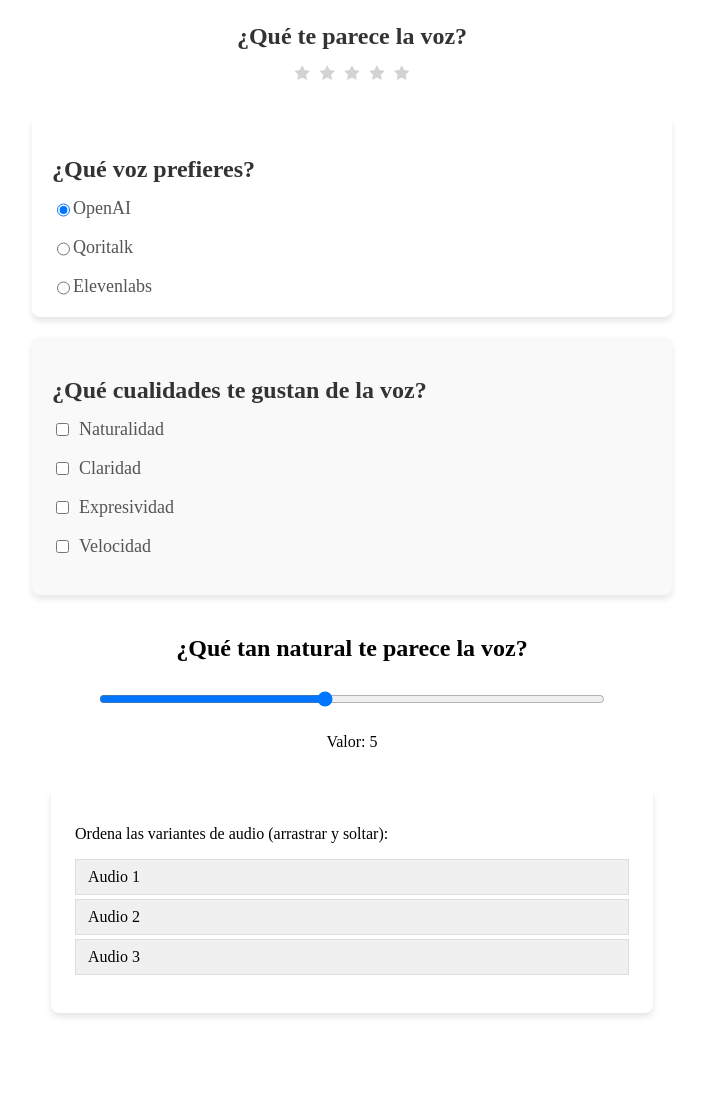
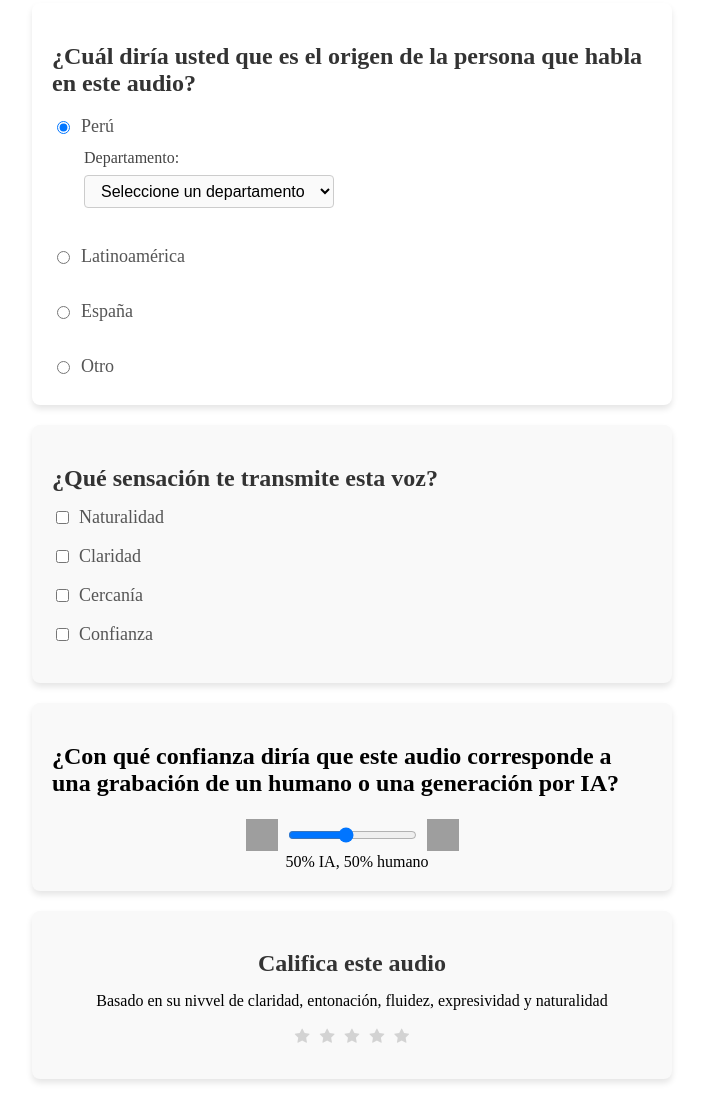
Before and after one commit to JosueFlorian17/qoritalkweb, a plain HTML site: page index.html in a window 1280 px wide. Shown: the part 369-1468 px from the top of the page, without its empty margins (288-991 px from the left). Before the commit the page ends 1402 px from the top, so only its background shows below. Drawn offline with Linux system fonts and the light colour scheme; grey boxes are pictures that could not be loaded.

Commit message:
Refactor audio feedback section and enhance voice rating interface

```diff
--- a/index.html
+++ b/index.html
@@ -33,66 +33,69 @@
             </audio>
         </div>
 
-        <div class="audio-container" id="Qoritalk-audio">
-            <p>Escucha la frase</p>
-            <audio id="qoritalk-player" controls>
-                <source
-                    src="https://qoritalk.com/api/tts?text=Hoy%20me%20gusta%20la%20vida%20mucho%20menos,%20pero%20siempre%20me%20gusta%20vivir.&voice=es-ES-Standard-A"
-                    type="audio/mpeg">
-                Tu navegador no soporta el elemento de audio.
-            </audio>
-        </div>
-
-
-        <div class="audio-container" id="Elevenlabs-audio">
-            <p>Escucha la frase</p>
-            <audio id="qoritalk-player-2" controls>
-                <source
-                    src="https://qoritalk.com/api/tts?text=Hoy%20me%20gusta%20la%20vida%20mucho%20menos,%20pero%20siempre%20me%20gusta%20vivir.&voice=es-ES-Standard-B"
-                    type="audio/mpeg">
-                Tu navegador no soporta el elemento de audio.
-            </audio>
-        </div>
-
 
     </div>
 
 
     <div class="form-container">
-        <div class="stars-rating">
-            <h2>¿Qué te parece la voz?</h2>
-            <div class="stars">
-                <span class="fa fa-star" onclick="rateVoice(1)"></span>
-                <span class="fa fa-star" onclick="rateVoice(2)"></span>
-                <span class="fa fa-star" onclick="rateVoice(3)"></span>
-                <span class="fa fa-star" onclick="rateVoice(4)"></span>
-                <span class="fa fa-star" onclick="rateVoice(5)"></span>
-            </div>
-        </div>
-    </div>
 
 
         <div class="multiple-choice">
             <div class="question">
-            <h2>¿Qué voz prefieres?</h2>
+                <h2>¿Cuál diría usted que es el origen de la persona que habla en este audio?</h2>
                 <label>
-                <input type="radio" name="voice" value="OpenAI" checked>
-                OpenAI
+                    <input type="radio" name="voice" value="Perú" checked onchange="toggleDepartamento(this)">
+                    Perú
+                </label>
+                <div id="departamento-container">
+                    <label for="departamento">Departamento:</label>
+                    <select id="departamento" name="departamento">
+                        <option value="">Seleccione un departamento</option>
+                        <option value="Amazonas">Amazonas</option>
+                        <option value="Áncash">Áncash</option>
+                        <option value="Apurímac">Apurímac</option>
+                        <option value="Arequipa">Arequipa</option>
+                        <option value="Ayacucho">Ayacucho</option>
+                        <option value="Cajamarca">Cajamarca</option>
+                        <option value="Callao">Callao</option>
+                        <option value="Cusco">Cusco</option>
+                        <option value="Huancavelica">Huancavelica</option>
+                        <option value="Huánuco">Huánuco</option>
+                        <option value="Ica">Ica</option>
+                        <option value="Junín">Junín</option>
+                        <option value="La Libertad">La Libertad</option>
+                        <option value="Lambayeque">Lambayeque</option>
+                        <option value="Lima">Lima</option>
+                        <option value="Loreto">Loreto</option>
+                        <option value="Madre de Dios">Madre de Dios</option>
+                        <option value="Moquegua">Moquegua</option>
+                        <option value="Pasco">Pasco</option>
+                        <option value="Piura">Piura</option>
+                        <option value="Puno">Puno</option>
+                        <option value="San Martín">San Martín</option>
+                        <option value="Tacna">Tacna</option>
+                        <option value="Tumbes">Tumbes</option>
+                        <option value="Ucayali">Ucayali</option>
+                    </select>
+                </div>
+                <br>
+                <label>
+                    <input type="radio" name="voice" value="latam" onchange="toggleDepartamento(this)">
+                    Latinoamérica
                 </label><br>
                 <label>
-                <input type="radio" name="voice" value="Qoritalk">
-                Qoritalk
+                    <input type="radio" name="voice" value="España" onchange="toggleDepartamento(this)">
+                    España
                 </label><br>
                 <label>
-                <input type="radio" name="voice" value="Elevenlabs">
-                Elevenlabs
+                    <input type="radio" name="voice" value="otro" onchange="toggleDepartamento(this)">
+                    Otro
                 </label>
-
             </div>
         </div>
-
+    </div>
         <div class="voice-qualities">
-        <h2>¿Qué cualidades te gustan de la voz?</h2>
+        <h2>¿Qué sensación te transmite esta voz?</h2>
         <label>
             <input type="checkbox" name="qualities" value="Naturalidad">
             Naturalidad
@@ -102,33 +105,42 @@
             Claridad
         </label><br>
         <label>
-            <input type="checkbox" name="qualities" value="Expresividad">
-            Expresividad
+            <input type="checkbox" name="qualities" value="Cercanía">
+            Cercanía
         </label><br>
         <label>
-            <input type="checkbox" name="qualities" value="Velocidad">
-            Velocidad
+            <input type="checkbox" name="qualities" value="Confianza">
+            Confianza
         </label><br>
 
     </div>
 
     <div class="slider-container">
-        <h2>¿Qué tan natural te parece la voz?</h2>
-        <input type="range" min="1" max="10" value="5" class="slider" id="naturalness-slider">
-        <p>Valor: <span id="slider-value">5</span></p>
+        <h2>¿Con qué confianza diría que este audio corresponde a una grabación de un humano o una generación por IA?</h2>
+        <div style="display: flex; align-items: center; gap: 10px;">
+            <img src="https://img.icons8.com/ios-filled/40/robot-2.png" alt="IA" title="IA" style="width:32px;height:32px;">
+            <input type="range" min="1" max="10" value="5" class="slider" id="naturalness-slider" style="flex:1;">
+            <img src="https://img.icons8.com/ios-filled/40/user-male-circle.png" alt="Humano" title="Humano" style="width:32px;height:32px;">
 
         </div>
+        <span id="slider-value" style="margin-left:10px;">5</span>
+    </div>
 
-    <div class="rank-container">
-        <fieldset style="border: 1px solid #ffffff; padding: 20px; border-radius: 8px;">
-            <p>Ordena las variantes de audio (arrastrar y soltar):</p>
-            <ul id="rankList">
-                <li draggable="true">Audio 1</li>
-                <li draggable="true">Audio 2</li>
-                <li draggable="true">Audio 3</li>
-            </ul>
-        </fieldset>
+
+
+    <div class="stars-rating">
+            <h2>Califica este audio</h2>
+            <span>Basado en su nivvel de claridad, entonación, fluidez, expresividad y naturalidad</span>
+            <br>
+            <div class="stars">
+                <span class="fa fa-star" onclick="rateVoice(1)"></span>
+                <span class="fa fa-star" onclick="rateVoice(2)"></span>
+                <span class="fa fa-star" onclick="rateVoice(3)"></span>
+                <span class="fa fa-star" onclick="rateVoice(4)"></span>
+                <span class="fa fa-star" onclick="rateVoice(5)"></span>
             </div>
+        </div>
+
 
     </div>
 
--- a/script.js
+++ b/script.js
@@ -12,31 +12,43 @@ function rateVoice(rating) {
 
 const slider = document.getElementById("naturalness-slider");
 const sliderValue = document.getElementById("slider-value");
+
+function updateSliderText(value) {
+    const iaPercent = value * 10;
+    const humanPercent = 100 - iaPercent;
+    sliderValue.innerHTML = `${iaPercent}% IA, ${humanPercent}% humano`;
+}
+
 slider.oninput = function () {
-    sliderValue.innerHTML = this.value;
-}
+    updateSliderText(this.value);
+};
+
+// Inicializar el texto al cargar
+updateSliderText(slider.value);
+
+
+// Mostrar/ocultar el contenedor de departamentos según la voz seleccionada
+function toggleDepartamento(radio) {
+                const container = document.getElementById('departamento-container');
+                if (radio.value === 'Perú' && radio.checked) {
+                    container.style.display = 'block';
+                } else {
+                    container.style.display = 'none';
+                    document.getElementById('departamento').selectedIndex = 0;
+                }
+            }
+            // Inicializar visibilidad al cargar
+            window.addEventListener('DOMContentLoaded', function() {
+                const radios = document.getElementsByName('voice');
+                let peruChecked = false;
+                radios.forEach(r => {
+                    if (r.value === 'Perú' && r.checked) peruChecked = true;
+                });
+                document.getElementById('departamento-container').style.display = peruChecked ? 'block' : 'none';
+            });
 
 
 
-
-// drag and drop rank de voces
-const list = document.getElementById('rankList');
-let dragItem = null;
-list.addEventListener('dragstart', e => { dragItem = e.target; });
-list.addEventListener('dragover', e => e.preventDefault());
-list.addEventListener('drop', e => {
-    e.preventDefault();
-    if (e.target.tagName === 'LI' && dragItem !== e.target) {
-        const items = [...list.children];
-        const dragIndex = items.indexOf(dragItem);
-        const dropIndex = items.indexOf(e.target);
-        if (dragIndex < dropIndex) {
-            list.insertBefore(dragItem, e.target.nextSibling);
-        } else {
-            list.insertBefore(dragItem, e.target);
-        }
-    }
-});
 
 
 
--- a/styles.css
+++ b/styles.css
@@ -24,6 +24,13 @@
 
 
 .stars-rating {
+    background-color: #f9f9f9;
+    padding: 20px;
+    border-radius: 8px;
+    margin: 20px auto;
+    max-width: 600px;
+    box-shadow: 0 4px 6px rgba(0, 0, 0, 0.1);
+    text-align: left;
     display: flex;
     flex-direction: column;
     align-items: center;
@@ -92,6 +99,46 @@
     cursor: pointer;
     display: flex;
 }
+#departamento-container {
+    margin-left: 32px;
+    margin-bottom: 12px;
+    display: flex;
+    align-items: center;
+    gap: 10px;
+}
+
+#departamento-container label {
+    font-size: 16px;
+    color: #444;
+    margin-right: 8px;
+}
+
+#departamento {
+    padding: 6px 12px;
+    border-radius: 4px;
+    border: 1px solid #ccc;
+    font-size: 16px;
+    background: #fafafa;
+    transition: border-color 0.2s;
+}
+
+#departamento:focus {
+    border-color: #007BFF;
+    outline: none;
+}
+
+.multiple-choice label {
+    margin-bottom: 8px;
+    align-items: center;
+    gap: 8px;
+}
+
+.multiple-choice .question {
+    display: flex;
+    flex-direction: column;
+    gap: 4px;
+}
+
 
 .voice-qualities {
     background-color: #f9f9f9;
@@ -123,6 +170,13 @@
 }
 
 .slider-container {
+    background-color: #f9f9f9;
+    padding: 20px;
+    border-radius: 8px;
+    margin: 20px auto;
+    max-width: 600px;
+    box-shadow: 0 4px 6px rgba(0, 0, 0, 0.1);
+    text-align: left;
     display: flex;
     flex-direction: column;
     align-items: center;
@@ -133,26 +187,3 @@
     width: 40%;
     margin: 10px 0;
 }
-
-.rank-container {
-    background-color: #ffffff;
-    padding: 1px;
-    border-radius: 8px;
-    margin: 20px auto;
-    max-width: 600px;
-    box-shadow: 0 4px 6px rgba(0, 0, 0, 0.1);
-    text-align: left;
-    gap: 10px;
-}
-#rankList {
-    list-style: none;
-    padding: 0;
-}
-
-#rankList li {
-    padding: 8px 12px;
-    margin: 4px 0;
-    background: #f0f0f0;
-    border: 1px solid #ddd;
-    cursor: move;
-}
```
Lines whose indentation alone changed are shown as unchanged.
